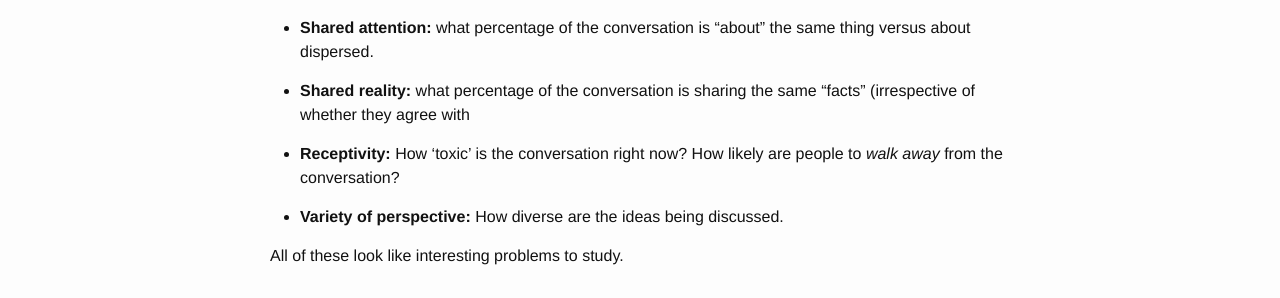
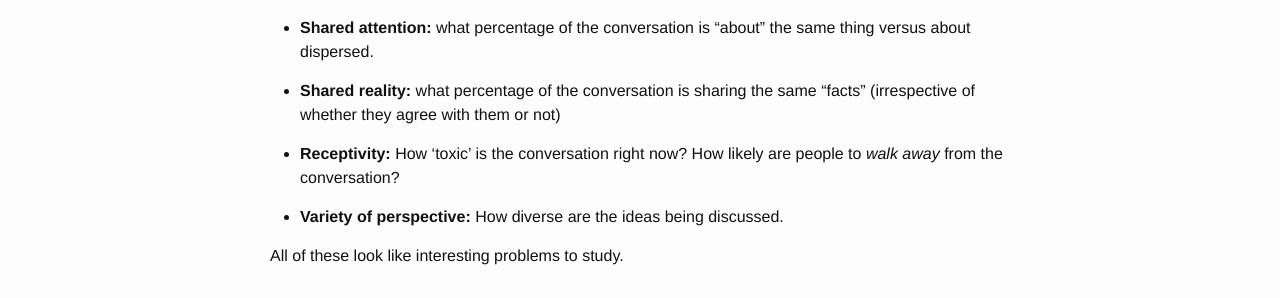
Before and after one commit to musically-ut/musically-ut.github.io, a Jekyll site: the page built from _posts/2019-02-26-conversation-health.md, in a window 1280 px wide. Shown: the part 265-563 px from the top of the page. Built offline with Jekyll 4.4.1, drawn with Linux system fonts in a browser that asks for light colours; nearby versions of some CDN libraries.

Commit message:
Fix typo.

```diff
--- a/_posts/2019-02-26-conversation-health.md
+++ b/_posts/2019-02-26-conversation-health.md
@@ -8,7 +8,7 @@ In a recent [conversation with Sam Harris](https://youtu.be/lOvbEmufGwY?t=1967),
 
   - **Shared attention:** what percentage of the conversation is "about" the same thing versus about dispersed.
 
-  - **Shared reality:** what percentage of the conversation is sharing the same "facts" (irrespective of whether they agree with
+  - **Shared reality:** what percentage of the conversation is sharing the same "facts" (irrespective of whether they agree with them or not)
 
   - **Receptivity:** How 'toxic' is the conversation right now? How likely are people to _walk away_ from the conversation?
 
```
